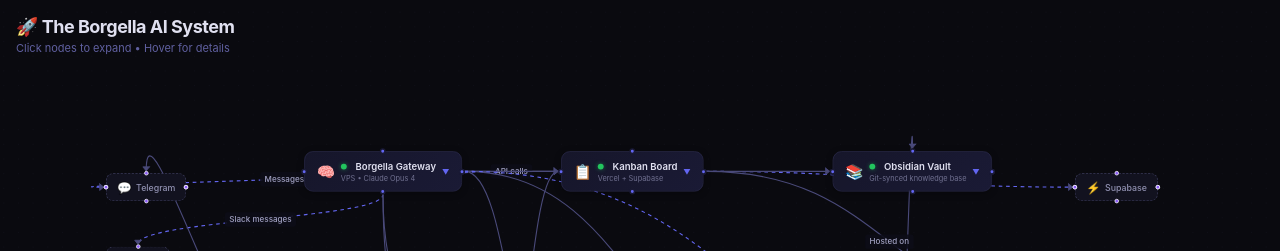
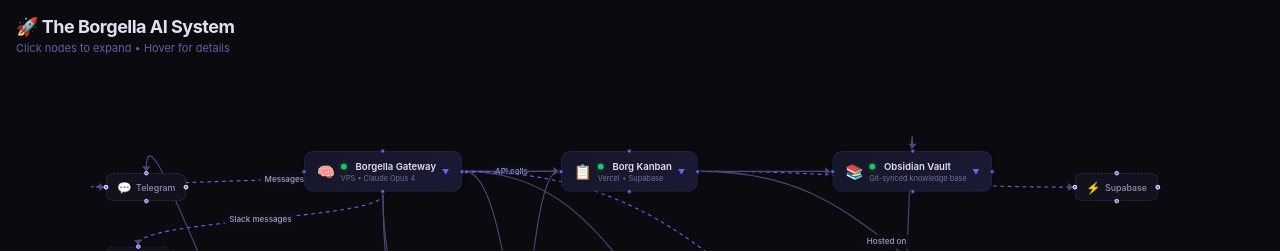
Before and after one commit to daracfitzgerald/system-diagram, a React (Vite) app: page / in a window 1280 px wide. Shown: the top 251 px of the page. Built offline with nearby package versions, Linux system fonts and the light colour scheme.

Commit message:
Rename Kanban Board to Borg Kanban

```diff
--- a/src/data/nodes.js
+++ b/src/data/nodes.js
@@ -39,7 +39,7 @@ export const systemNodes = [
   },
   {
     id: 'kanban',
-    label: 'Kanban Board',
+    label: 'Borg Kanban',
     subtitle: 'Vercel + Supabase',
     status: 'online',
     tooltip: 'A custom-built task management board deployed on Vercel. Both Dara and the AI agents use it to track work. Provides visibility into what\'s planned, in progress, and done.',
```
